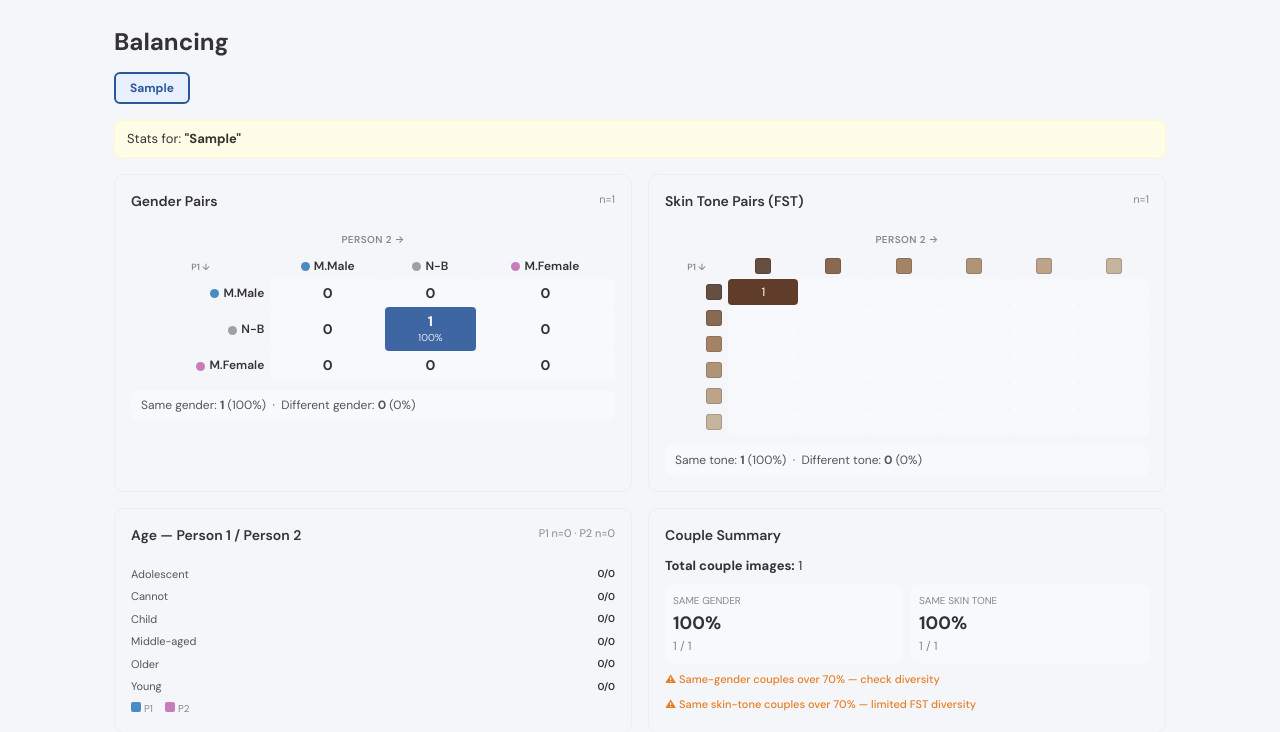
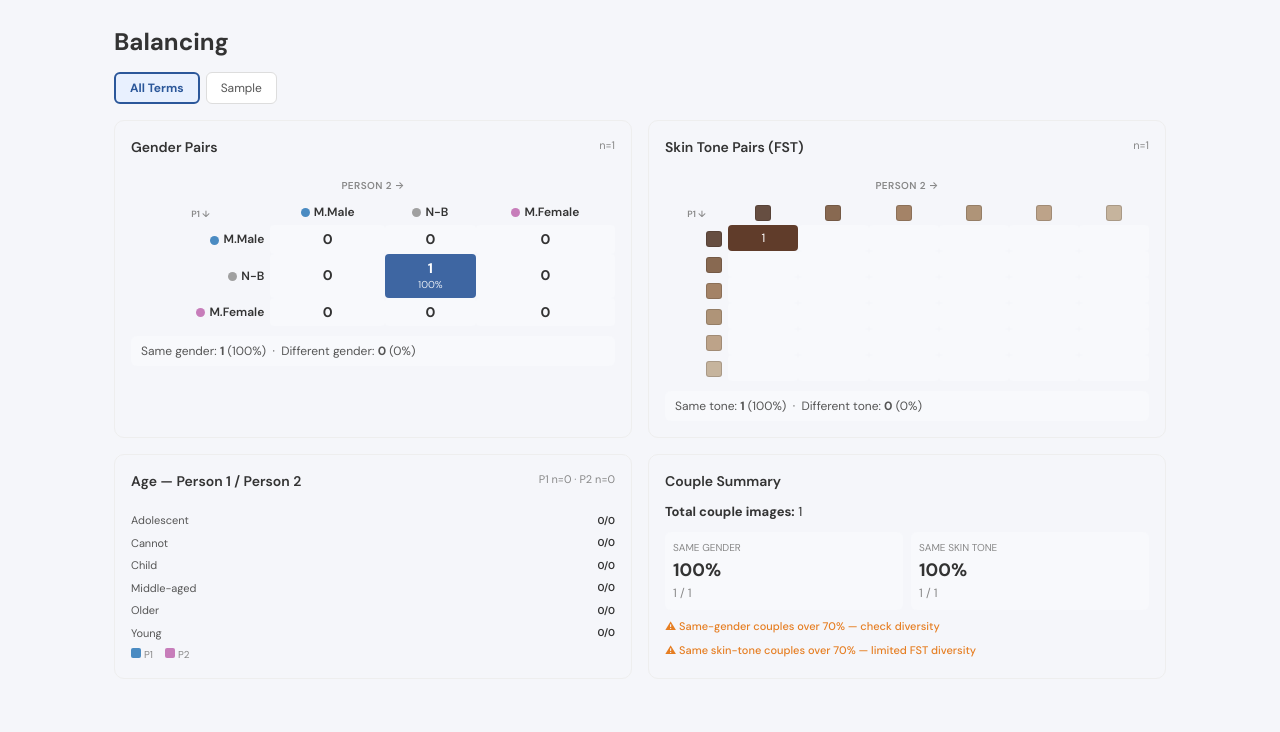
Before and after one commit to InterVisions/intervisions_annotation, a Flask app: page /admin/balance in a window 1280 px wide. Shown: the part 52-784 px from the top of the page. After the commit the page ends 710 px from the top, so only its background shows below. Run offline with Flask 3, Linux system fonts and the light colour scheme; the visitor is signed in with stand-in values (Sample User, id 1); data comes from the database, SQL or seed files in the repository; tables that the repository leaves empty hold one stand-in row (values such as "Sample post"); parts of the project's set-up code (start-up, migrations or seed data) failed here and were passed over.

Commit message:
Add All Terms aggregate view to balancing page

```diff
--- a/app/templates/admin_balance.html
+++ b/app/templates/admin_balance.html
@@ -46,8 +46,9 @@
 <h2 style="margin-bottom:12px">Balancing</h2>
 
 <div class="term-filter">
+    <button class="term-filter-btn active" id="btn-all" data-term="" onclick="filterTerm(this, '')">All Terms</button>
     {% for t in active_terms %}
-    <button class="term-filter-btn{% if loop.first %} active{% endif %}" data-term="{{ t.id }}" onclick="filterTerm(this, '{{ t.id }}')">{{ t.term }}</button>
+    <button class="term-filter-btn" data-term="{{ t.id }}" onclick="filterTerm(this, '{{ t.id }}')">{{ t.term }}</button>
     {% endfor %}
 </div>
 
@@ -109,13 +110,18 @@ async function filterTerm(btn, termId) {
     currentTerm = termId;
 
     const info = document.getElementById('termInfo');
-    info.style.display = 'block';
-    info.innerHTML = `Stats for: <strong>"${btn.textContent.trim()}"</strong>`;
+    if (termId) {
+        info.style.display = 'block';
+        info.innerHTML = `Stats for: <strong>"${btn.textContent.trim()}"</strong>`;
+    } else {
+        info.style.display = 'none';
+    }
 
+    const url = termId ? `/api/admin/stats?term_id=${termId}` : '/api/admin/stats';
     try {
-        const resp = await fetch(`/api/admin/stats?term_id=${termId}`);
+        const resp = await fetch(url);
         const stats = await resp.json();
-        renderCharts(stats, false);
+        renderCharts(stats, !termId);
     } catch (e) {
         console.error('Failed to load stats:', e);
     }
@@ -389,11 +395,10 @@ function renderFourthChart(stats, isGlobal, isCouple) {
     }
 }
 
-// Load first term on page load
+// Load all-terms view on page load
 {% if active_terms %}
 document.addEventListener('DOMContentLoaded', () => {
-    const first = document.querySelector('.term-filter-btn');
-    if (first) filterTerm(first, first.dataset.term);
+    filterTerm(document.getElementById('btn-all'), '');
 });
 {% endif %}
 </script>
```
